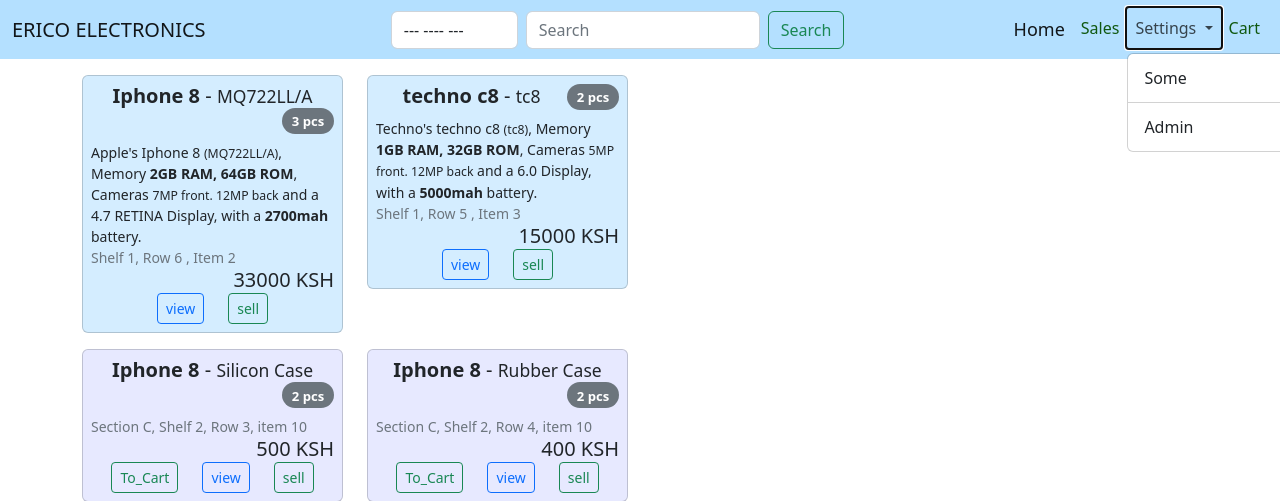
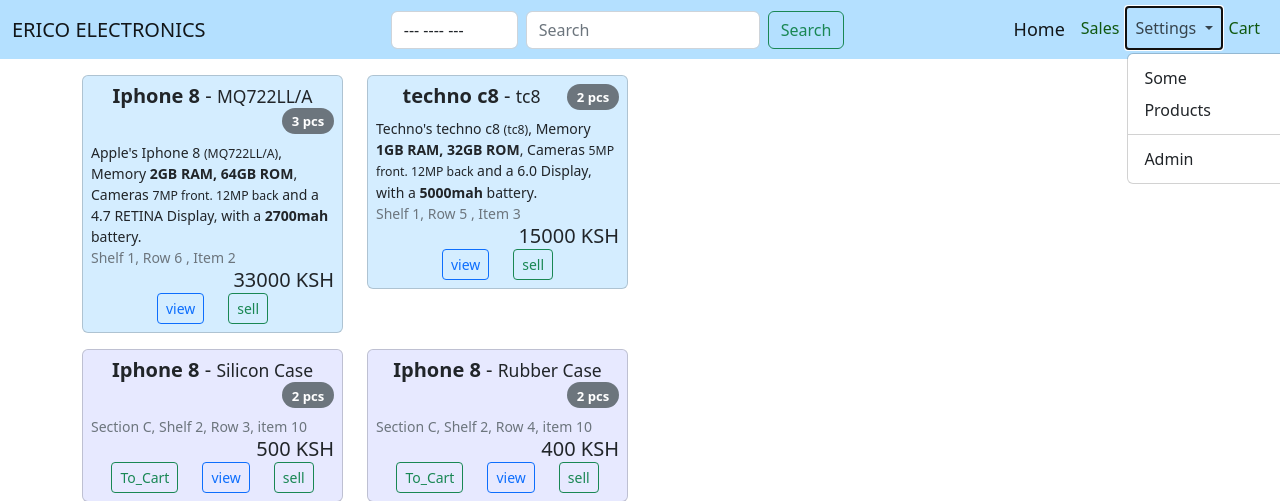
Before and after one commit to Sendeyo/shop-management, a Django app: page / in a window 1280 px wide, after a click on "Settings". Shown: the top 501 px of the page. Run offline with Django 4.2, Linux system fonts and the light colour scheme; data comes from the database, SQL or seed files in the repository; some libraries are stand-ins or nearby versions.

Commit message:
Started on forms

```diff
--- a/website/templates/website/includes/navbar.html
+++ b/website/templates/website/includes/navbar.html
@@ -44,6 +44,7 @@
                     </a>
                     <ul class="dropdown-menu">
                         <li><a class="dropdown-item" href="#">Some</a></li>
+                        <li><a class="dropdown-item" href="#">Products</a></li>
                         <li>
                             <hr class="dropdown-divider">
                         </li>
```
Also changed, not shown: website/forms.py (added).
